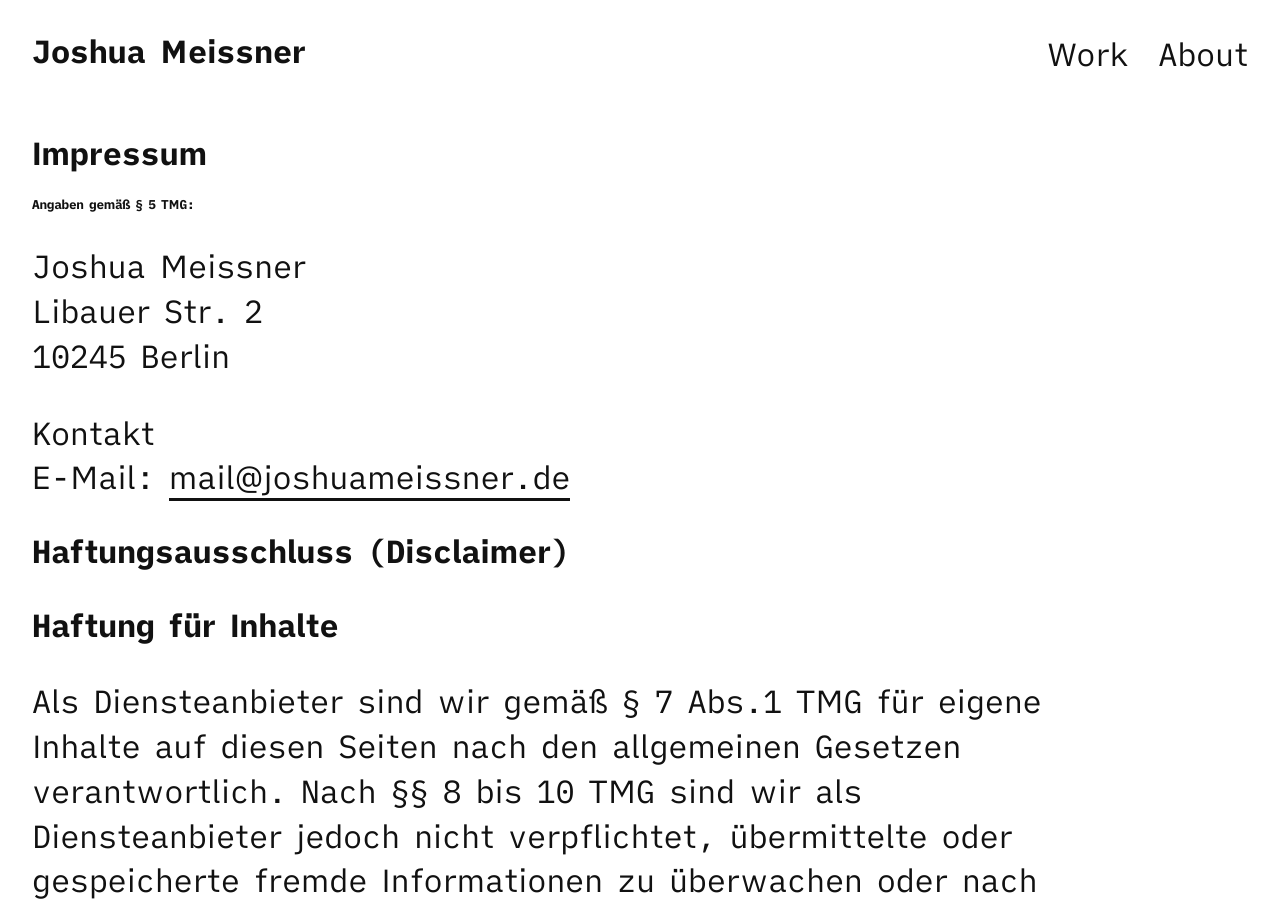
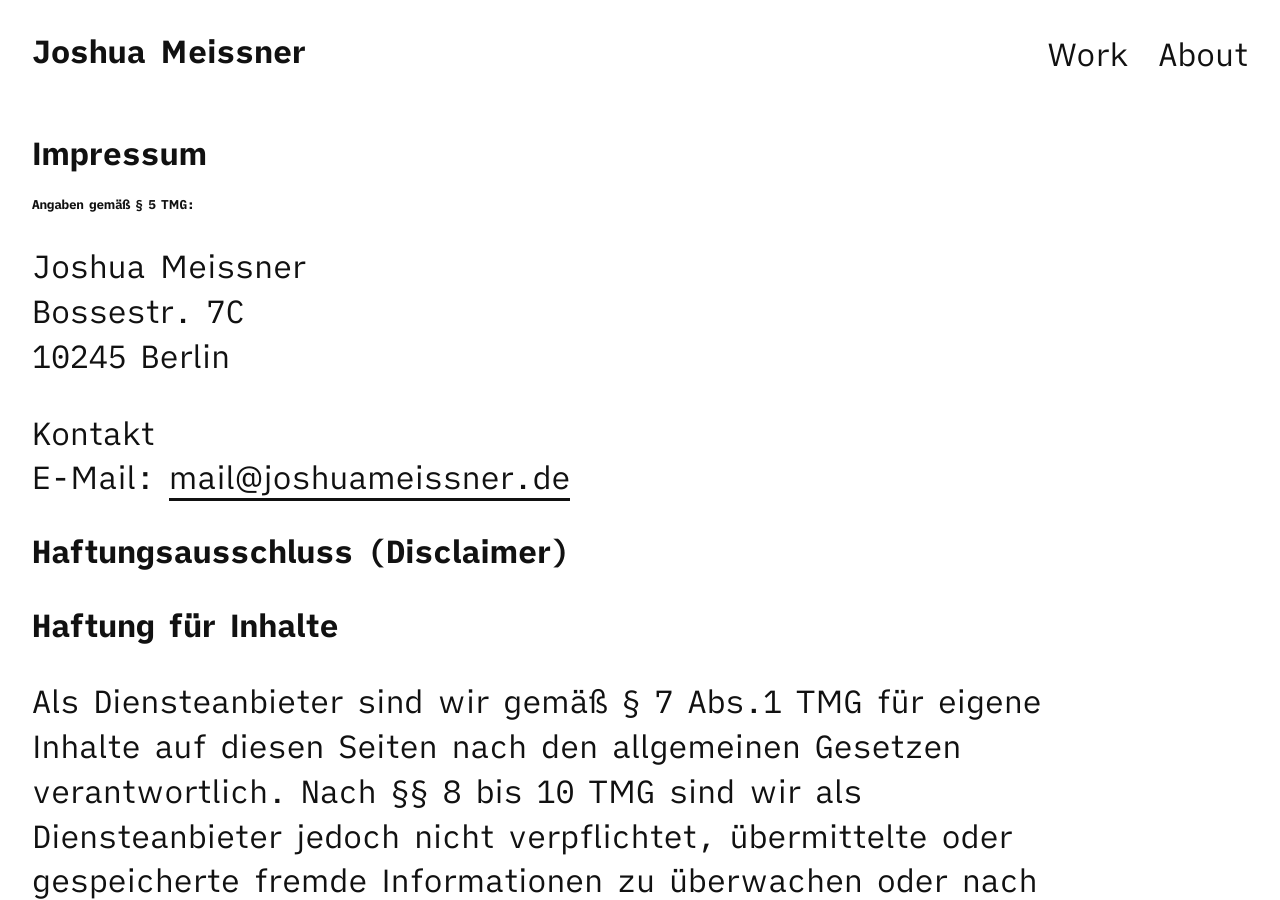
Before and after one commit to joshua-meissner/joshuameissner.de, a Jekyll site: the page built from imprint.html, in a window 1280 px wide and 900 px high. Built offline with Jekyll 4.4.1, drawn with Linux system fonts in a browser that asks for light colours; nearby versions of some CDN libraries.

Commit message:
updated imprint

```diff
--- a/about.html
+++ b/about.html
@@ -14,7 +14,7 @@ permalink: /about
   <h2 class="h0">About</h2>
   <p class="about large intro">I'm a freelance writer, engineer, and adventure cyclist based in Berlin. <br> My long-form profiles, routes, and stories from the heart get published on <a href="https://bikepacking.com/author/josh-meissner/" target="_blank">BIKEPACKING.com</a>.
   <br> With my engineering background, I deliver early-stage feedback on prototypes to product teams at various outdoor equipment manufacturers.
-   <br> I've worked in science communication & PR at <a href="https://www.iuk.fraunhofer.de/" target="_blank">Fraunhofer</a> and have experience in technical translations in industrial and academic contexts.
+   <br> I've worked in science communication & PR at <a href="https://www.iuk.fraunhofer.de/" target="_blank">Fraunhofer</a> and have experience in technical translations in industry and academia.
    </p>
   </div>
   <div class="sm-col sm-col-4">
--- a/imprint.html
+++ b/imprint.html
@@ -8,7 +8,7 @@ permalink: /imprint/
 <h2>Angaben gemäß § 5 TMG:</h2>
 
 <p>Joshua Meissner<br>
-Libauer Str. 2<br>
+Bossestr. 7C<br>
 10245 Berlin</p>
 
 <p>Kontakt<br>
--- a/index.html
+++ b/index.html
@@ -4,7 +4,7 @@ title: Joshua Meissner – writer and engineer
 permalink: /
 ---
 <div class="intro pb4">
-  <p class="about large intro">I'm a freelance writer, engineer, and adventure cyclist from Berlin.
+  <p class="about large intro">Freelance writer, engineer, and adventure cyclist from Berlin.
 </div>
 {% assign projects = site.projects | sort: 'order' %}
 {% for project in projects %}
```
